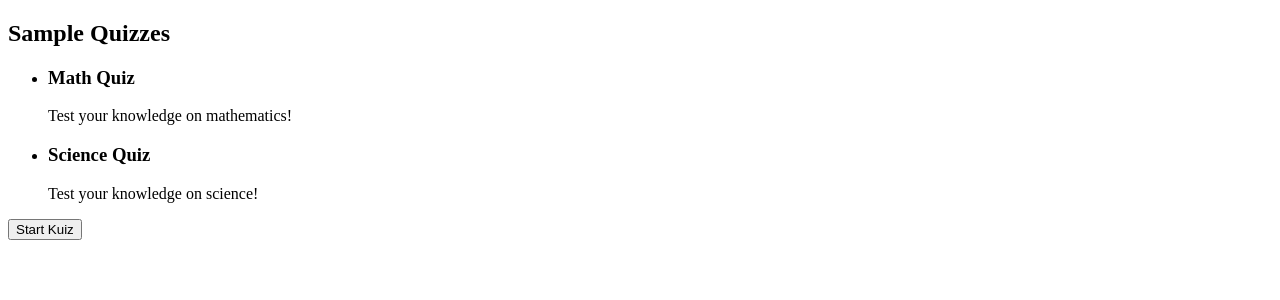
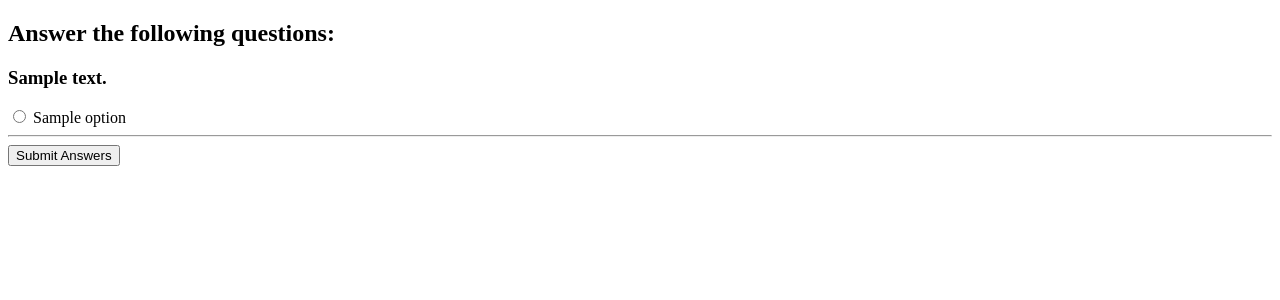
Before and after one commit to Jenson1301/Kuizpedia_4-02, a Flask app: template backend/templates/index.html in a window 1280 px wide. Shown: the part 98-398 px from the top of the page. Run offline with Flask 3, Linux system fonts and the light colour scheme; the template is opened without the code that fills it: most values are stand-ins (such as "Sample title", 1, 10 or a date in 2020).

Commit message:
Created database for questions and options, and tried to create a form to submit answer and view score

```diff
--- a/backend/app.py
+++ b/backend/app.py
@@ -1,14 +1,72 @@
-from flask import Flask, render_template
+from flask import Flask, render_template, request, redirect, url_for
 from quiz_routes import kuiz_bp
+from format import db, Question, Kuiz
 
 app = Flask(__name__)
+app.config['SQLALCHEMY_DATABASE_URI'] = 'sqlite:///db.kuizpedia'
+app.config['SQLALCHEMY_TRACK_MODIFICATIONS'] = False
+
+db.init_app(app)
 
 # Register the blueprint
 app.register_blueprint(kuiz_bp)
 
 @app.route('/')
 def home():
-    return render_template('index.html')
+    quizzes = Question.query.all()  # Fetch question from database
+    return render_template('index.html', quizzes=quizzes)
+
+@app.route('/add-sample-data', methods=['GET'])
+def add_sample_data():
+    with app.app_context():
+        # Create a quiz if it doesn't exist
+        existing_quiz = Kuiz.query.filter_by(name="Math Quiz").first()
+        if not existing_quiz:
+            existing_quiz = Kuiz(name="Math Quiz")
+            db.session.add(existing_quiz)
+            db.session.commit()
+
+        # Only add questions if they don't already exist
+        if not Question.query.first():
+            q1 = Question(
+                question_text="What is 2 + 2?",
+                options=["3", "4", "5", "6"],
+                answer="4",
+                kuiz_id=existing_quiz.id
+            )
+            q2 = Question(
+                question_text="What is 10 - 3?",
+                options=["7", "6", "5", "8"],
+                answer="7",
+                kuiz_id=existing_quiz.id
+            )
+            db.session.add_all([q1, q2])
+            db.session.commit()
+            return "Sample data added!"
+        else:
+            return "Sample data already exists."
+
+def create_tables():
+    with app.app_context():
+        db.create_all() #ensure table is created
+        print("Tables created!") #confirms tables is created
+
+@app.route('/submit-quiz', methods=['POST'])
+def submit_quiz():
+    user_answers = {}
+    for quiz in Question.query.all():
+        # Get the user's selected answer for each question
+        selected_answer = request.form.get(f"question_{quiz.id}")
+        user_answers[quiz.id] = selected_answer
+
+        # You can now compare the answers and save or process the result
+        if selected_answer == quiz.answer:
+            print(f"Correct answer for question {quiz.id}")
+        else:
+            print(f"Wrong answer for question {quiz.id}")
+
+    return redirect(url_for('home'))  # Redirect to the homepage
 
 if __name__ == '__main__':
+    create_tables()
     app.run(debug=True)
--- a/backend/quiz_routes.py
+++ b/backend/quiz_routes.py
@@ -1,37 +1,34 @@
-from flask import Blueprint, jsonify
+from flask import Blueprint, render_template, request, redirect, url_for, jsonify
+from format import db, Question
 
 # Create a Blueprint for the quiz-related routes
 kuiz_bp = Blueprint('kuiz', __name__)  # This is where 'kuiz_bp' is defined.
 
-# Sample Data (same as before)
-quizzes = [
-    {
-        "id": 1,
-        "name": "Math Quiz",
-        "questions": [
-            {"question": "What is 2 + 2?", "options": ["3", "4", "5", "6"], "answer": "4"},
-            {"question": "What is 10 - 3?", "options": ["7", "6", "5", "8"], "answer": "7"}
-        ]
-    },
-    {
-        "id": 2,
-        "name": "Science Quiz",
-        "questions": [
-            {"question": "What is the chemical symbol for water?", "options": ["H2O", "O2", "CO2", "N2"], "answer": "H2O"},
-            {"question": "What planet is known as the Red Planet?", "options": ["Earth", "Mars", "Venus", "Jupiter"], "answer": "Mars"}
-        ]
-    }
-]
-
-# Define routes for the quiz data
+# Route to fetch all quiz questions from the database
 @kuiz_bp.route('/quizzes', methods=['GET'])
 def get_quizzes():
-    return jsonify([quiz["name"] for quiz in quizzes])
+    all_questions = Question.query.all()  # This fetches all questions from the database
 
-@kuiz_bp.route('/quiz/<int:quiz_id>', methods=['GET'])
-def get_quiz(quiz_id):
-    quiz = next((quiz for quiz in quizzes if quiz["id"] == quiz_id), None)
-    if quiz:
-        return jsonify(quiz)
-    else:
-        return jsonify({"message": "Quiz not found"}), 404
+    quizzes = [
+        {"id": q.id,
+         "question": q.question_text,
+         "options": q.options,
+         "answer": q.answer}
+         for q in all_questions
+        ]
+
+    return render_template('index.html', quizzes=quizzes)
+
+# Route to submit the quiz answers
+@kuiz_bp.route('/submit-quiz', methods=['POST'])
+def submit_quiz():
+    score = 0
+    # Loop through each question and check if the answer is correct
+    all_questions = Question.query.all()
+
+    for question in all_questions:
+        user_answer = request.form.get(f"question_{question.id}")
+        if user_answer == question.answer:
+            score += 1
+
+    return f'Your score is: {score} out of {len(all_questions)}'
--- a/backend/templates/index.html
+++ b/backend/templates/index.html
@@ -11,20 +11,27 @@
         <p>Your fun quiz platform</p>
     </header>
 
-    <div>
-        <h2>Sample Quizzes</h2>
-        <ul>
-            <li>
-                <h3>Math Quiz</h3>
-                <p>Test your knowledge on mathematics!</p>
-            </li>
-            <li>
-                <h3>Science Quiz</h3>
-                <p>Test your knowledge on science!</p>
-            </li>
-        </ul>
+    <h2>Answer the following questions:</h2>
 
-        <button onclick="window.location.href='/kuizzes'">Start Kuiz</button>
-    </div>
+    <form action="/submit-quiz" method="POST">
+        {% for quiz in quizzes %}
+            <div class="quiz-item">
+                <h3>{{ quiz.question_text }}</h3>
+                <div>
+                    {% for option in quiz.options %}
+                        <input type="radio"
+                               id="q{{ quiz.id }}_{{ loop.index }}"
+                               name="question_{{ quiz.id }}"
+                               value="{{ option }}" required>
+                        <label for="q{{ quiz.id }}_{{ loop.index }}">{{ option }}</label><br>
+                    {% endfor %}
+                </div>
+            </div>
+            <hr>
+        {% endfor %}
+
+        <button type="submit">Submit Answers</button>
+    </form>
+
 </body>
 </html>
```
Also changed, not shown: backend/format.py (added, +15 -0 lines), 1 other file.
